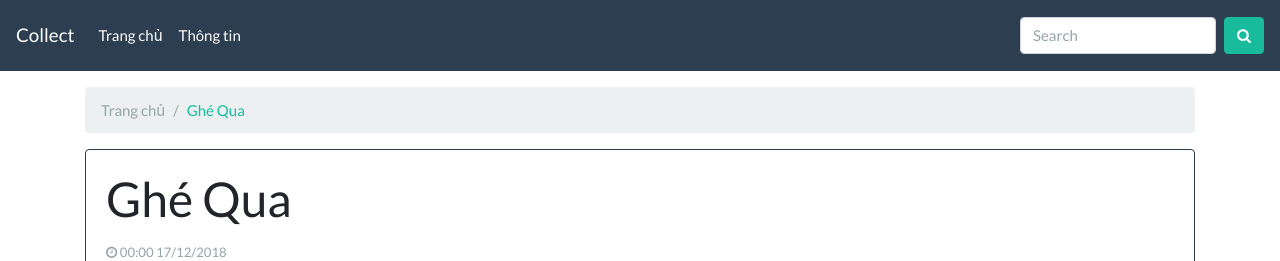
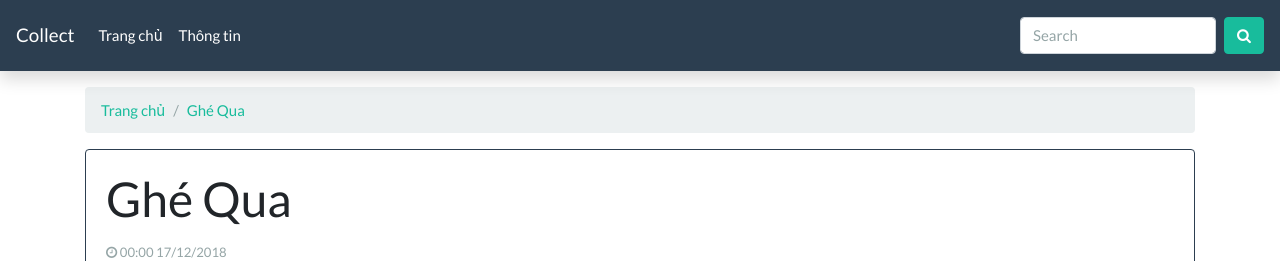
Before and after one commit to locga113z/jekyll-one, a Jekyll site: the page built from _posts/2018-12-17-ghe-qua.md, in a window 1280 px wide. Shown: the top 261 px of the page. Built offline with Jekyll 4.4.1, drawn with Linux system fonts in a browser that asks for light colours; nearby versions of some CDN libraries.

Commit message:
Mr Hyde was here …

```diff
--- a/_includes/nav.html
+++ b/_includes/nav.html
@@ -1,4 +1,4 @@
-<nav class="navbar sticky-top navbar-expand-lg navbar-dark bg-primary">
+<nav class="navbar sticky-top navbar-expand-lg navbar-dark bg-primary shadow">
   <a class="navbar-brand" href="{{ site.url }}">{{ site.title }}</a>
   <button class="navbar-toggler" type="button" data-toggle="collapse" data-target="#navbarColor01" aria-controls="navbarColor01" aria-expanded="false" aria-label="Toggle navigation">
     <span class="navbar-toggler-icon"></span>
--- a/_layouts/post.html
+++ b/_layouts/post.html
@@ -4,7 +4,7 @@ layout: default
 
 <nav aria-label="breadcrumb">
   <ol class="breadcrumb">
-    <li class="breadcrumb-item active">Trang chủ</li>
+    <li class="breadcrumb-item active"><a href="{{ site.url }}">Trang chủ</a></li>
     <li class="breadcrumb-item"><a href="{{ post.url }}">{{ page.title | truncatewords: 10 }}</a></li>
   </ol>
 </nav>
```
